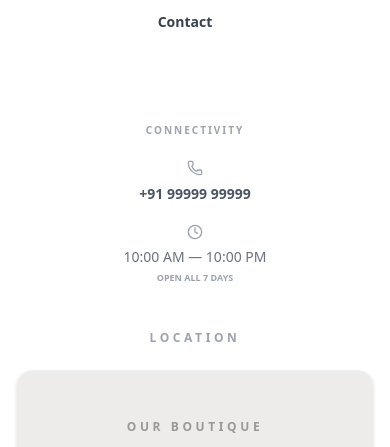
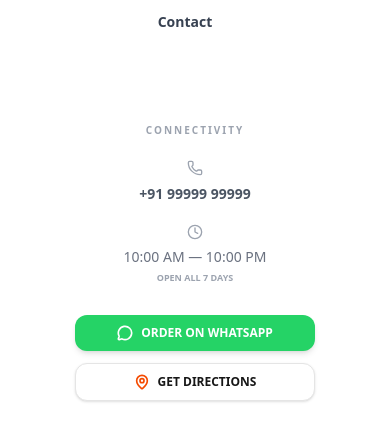
Before and after one commit to md-faizanahmad/sweets-shop, a Next.js app: page / in a window 390 px wide. Shown: the part 5440-5887 px from the top of the page. Built offline with nearby package versions, Linux system fonts and the light colour scheme.

Commit message:
feat: FooterAction.tsx

```diff
--- /dev/null
+++ b/src/components/layouts/Footer/ConnectivityColumn.tsx
@@ -0,0 +1,58 @@
+import { Phone, Clock } from "lucide-react";
+import { FooterActions } from "./FooterActions"; // Path to component above
+
+export function ConnectivityColumn({ contact }: { contact: any }) {
+  return (
+    <div className="text-center md:text-left mt-10 md:mt-0">
+      <h4
+        className="text-[10px] md:text-xs font-black uppercase tracking-[0.2em] md:tracking-[0.3em] mb-6 md:mb-8"
+        style={{ color: "var(--footer-muted)" }}
+      >
+        Connectivity
+      </h4>
+
+      <ul className="space-y-5 md:space-y-6">
+        {/* Phone */}
+        <li className="flex flex-col md:flex-row items-center md:items-start gap-2 md:gap-3">
+          <Phone
+            className="w-4 h-4 md:mt-0.5 shrink-0"
+            style={{ color: "var(--footer-muted)" }}
+          />
+          <a
+            href={`tel:${contact.phone}`}
+            className="text-sm font-bold"
+            style={{ color: "var(--footer-text)" }}
+          >
+            {contact.phone}
+          </a>
+        </li>
+
+        {/* Timing */}
+        <li className="flex flex-col md:flex-row items-center md:items-start gap-2 md:gap-3">
+          <Clock
+            className="w-4 h-4 md:mt-0.5 shrink-0"
+            style={{ color: "var(--footer-muted)" }}
+          />
+          <div
+            className="text-sm font-medium leading-tight"
+            style={{ color: "var(--footer-text)" }}
+          >
+            <p>10:00 AM — 10:00 PM</p>
+            <p
+              className="text-[9px] md:text-[10px] uppercase font-bold mt-1.5"
+              style={{ color: "var(--footer-muted)" }}
+            >
+              Open All 7 Days
+            </p>
+          </div>
+        </li>
+      </ul>
+
+      {/* NEW: Action Buttons Integrated Here */}
+      <FooterActions
+        phone={contact.phone}
+        address="Your Shop Name, Street Address, City"
+      />
+    </div>
+  );
+}
--- a/src/components/layouts/Footer/FooterActions.tsx
+++ b/src/components/layouts/Footer/FooterActions.tsx
@@ -0,0 +1,56 @@
+"use client";
+
+import { MessageCircle, MapPin } from "lucide-react";
+
+interface FooterActionsProps {
+  phone: string; // e.g., "+919876543210"
+  address: string; // e.g., "123 Sweet Lane, Mumbai"
+}
+
+export function FooterActions({ phone, address }: FooterActionsProps) {
+  const handleMapClick = () => {
+    const encodedAddress = encodeURIComponent(address);
+    // Detects iOS to open Apple Maps specifically
+    const isIOS = /iPad|iPhone|iPod/.test(navigator.userAgent);
+
+    if (isIOS) {
+      window.open(`maps://maps.apple.com/?q=${encodedAddress}`, "_blank");
+    } else {
+      window.open(
+        `https://www.google.com/maps/search/?api=1&query=${encodedAddress}`,
+        "_blank",
+      );
+    }
+  };
+
+  const handleWhatsApp = () => {
+    // Removes non-numeric characters for the API link
+    const cleanNumber = phone.replace(/\D/g, "");
+    window.open(
+      `https://wa.me/${cleanNumber}?text=Hi! I'd like to place an order.`,
+      "_blank",
+    );
+  };
+
+  return (
+    <div className="flex flex-col gap-3 mt-8 w-full max-w-60 mx-auto md:mx-0">
+      {/* WhatsApp Order Button */}
+      <button
+        onClick={handleWhatsApp}
+        className="flex items-center justify-center gap-2 bg-[#25D366] hover:bg-[#20ba5a] text-white py-2.5 px-4 rounded-xl text-xs font-bold transition-all active:scale-95 shadow-md"
+      >
+        <MessageCircle className="w-4 h-4" strokeWidth={2.5} />
+        ORDER ON WHATSAPP
+      </button>
+
+      {/* Map Directions Button */}
+      <button
+        onClick={handleMapClick}
+        className="flex items-center justify-center gap-2 bg-white border border-neutral-200 text-neutral-900 py-2.5 px-4 rounded-xl text-xs font-bold transition-all active:scale-95 shadow-sm"
+      >
+        <MapPin className="w-4 h-4 text-orange-600" strokeWidth={2.5} />
+        GET DIRECTIONS
+      </button>
+    </div>
+  );
+}
--- a/src/components/layouts/Footer/FooterLink.tsx
+++ b/src/components/layouts/Footer/FooterLink.tsx
@@ -1,6 +1,9 @@
+"use client";
+
 import Link from "next/link";
-import { Phone, Clock, ArrowRight } from "lucide-react";
+import { ArrowRight } from "lucide-react";
 import { FooterConfig, FooterLink } from "../config/footer.config";
+import { ConnectivityColumn } from "./ConnectivityColumn";
 
 interface FooterLinksProps {
   links: FooterLink[];
@@ -10,7 +13,7 @@ interface FooterLinksProps {
 export function FooterLinks({ links, contact }: FooterLinksProps) {
   return (
     <>
-      {/* 1. SWEET MENU - Compact on Mobile */}
+      {/* 1. SWEET MENU - Compact & Responsive */}
       <div className="text-center md:text-left">
         <h4
           className="text-[10px] md:text-xs font-black uppercase tracking-[0.2em] md:tracking-[0.3em] mb-6 md:mb-8"
@@ -23,7 +26,7 @@ export function FooterLinks({ links, contact }: FooterLinksProps) {
             <li key={link.label}>
               <Link
                 href={link.href}
-                className="group inline-flex items-center gap-2 text-sm font-bold transition-all py-1 md:py-0"
+                className="group inline-flex items-center gap-2 text-sm font-bold transition-all py-1 md:py-0 touch-manipulation"
                 style={{ color: "var(--footer-link)" }}
               >
                 <span className="group-hover:translate-x-1 transition-transform">
@@ -39,51 +42,8 @@ export function FooterLinks({ links, contact }: FooterLinksProps) {
         </ul>
       </div>
 
-      {/* 2. CONNECTIVITY - Improved alignment for Mobile */}
-      <div className="text-center md:text-left mt-10 md:mt-0">
-        <h4
-          className="text-[10px] md:text-xs font-black uppercase tracking-[0.2em] md:tracking-[0.3em] mb-6 md:mb-8"
-          style={{ color: "var(--footer-muted)" }}
-        >
-          Connectivity
-        </h4>
-        <ul className="space-y-5 md:space-y-6">
-          {/* Phone Link - Larger tap area for mobile UX */}
-          <li className="flex flex-col md:flex-row items-center md:items-start gap-2 md:gap-3">
-            <Phone
-              className="w-4 h-4 md:mt-0.5 shrink-0"
-              style={{ color: "var(--footer-muted)" }}
-            />
-            <a
-              href={`tel:${contact.phone}`}
-              className="text-sm font-bold transition-colors hover:opacity-80 active:scale-95 touch-manipulation"
-              style={{ color: "var(--footer-text)" }}
-            >
-              {contact.phone}
-            </a>
-          </li>
-
-          {/* Clock - Better vertical spacing on mobile */}
-          <li className="flex flex-col md:flex-row items-center md:items-start gap-2 md:gap-3">
-            <Clock
-              className="w-4 h-4 md:mt-0.5 shrink-0"
-              style={{ color: "var(--footer-muted)" }}
-            />
-            <div
-              className="text-sm font-medium leading-tight"
-              style={{ color: "var(--footer-text)" }}
-            >
-              <p>10:00 AM — 10:00 PM</p>
-              <p
-                className="text-[9px] md:text-[10px] uppercase font-bold mt-1.5"
-                style={{ color: "var(--footer-muted)" }}
-              >
-                Open All 7 Days
-              </p>
-            </div>
-          </li>
-        </ul>
-      </div>
+      {/* 2. CONNECTIVITY - Handled by standalone component */}
+      <ConnectivityColumn contact={contact} />
     </>
   );
 }
```
